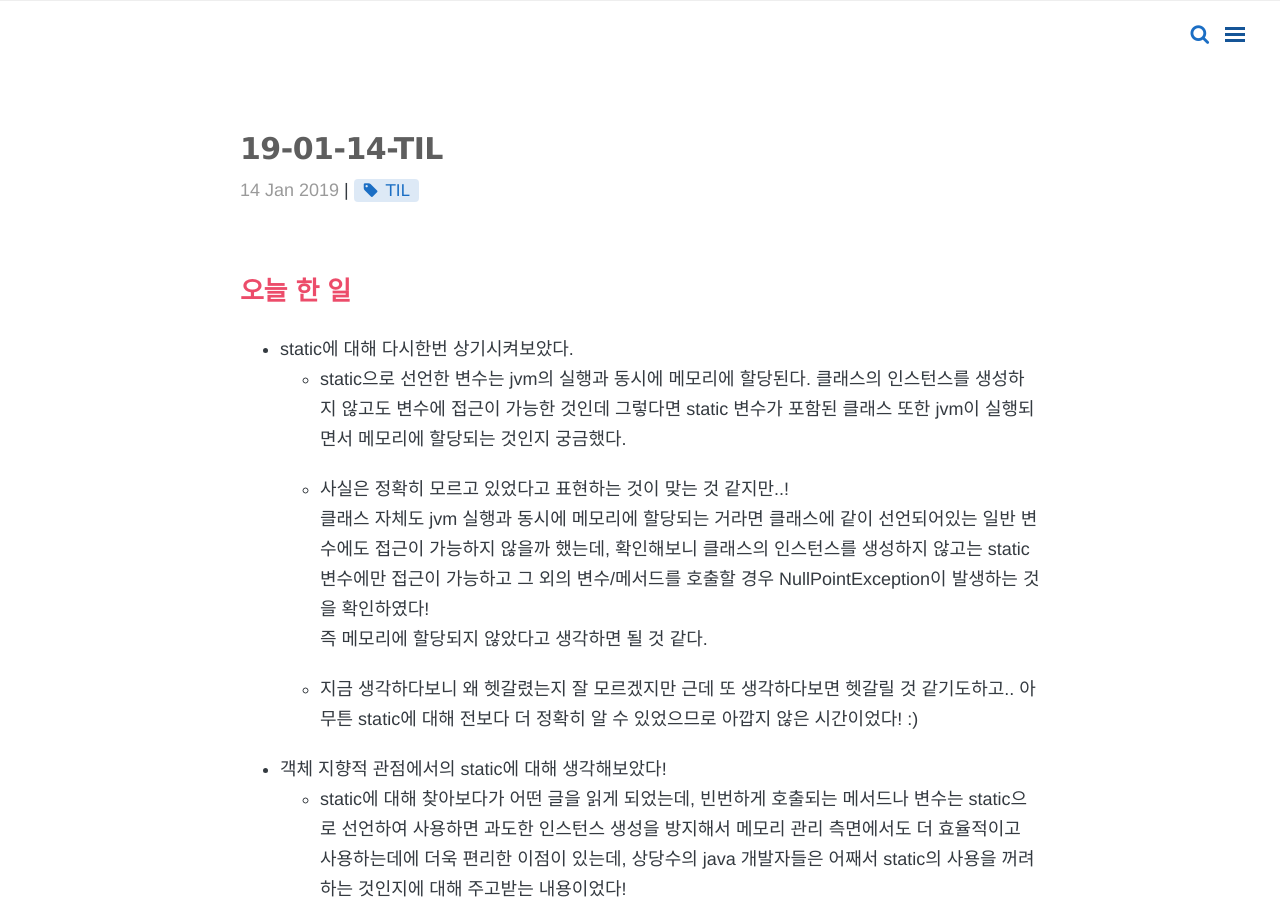
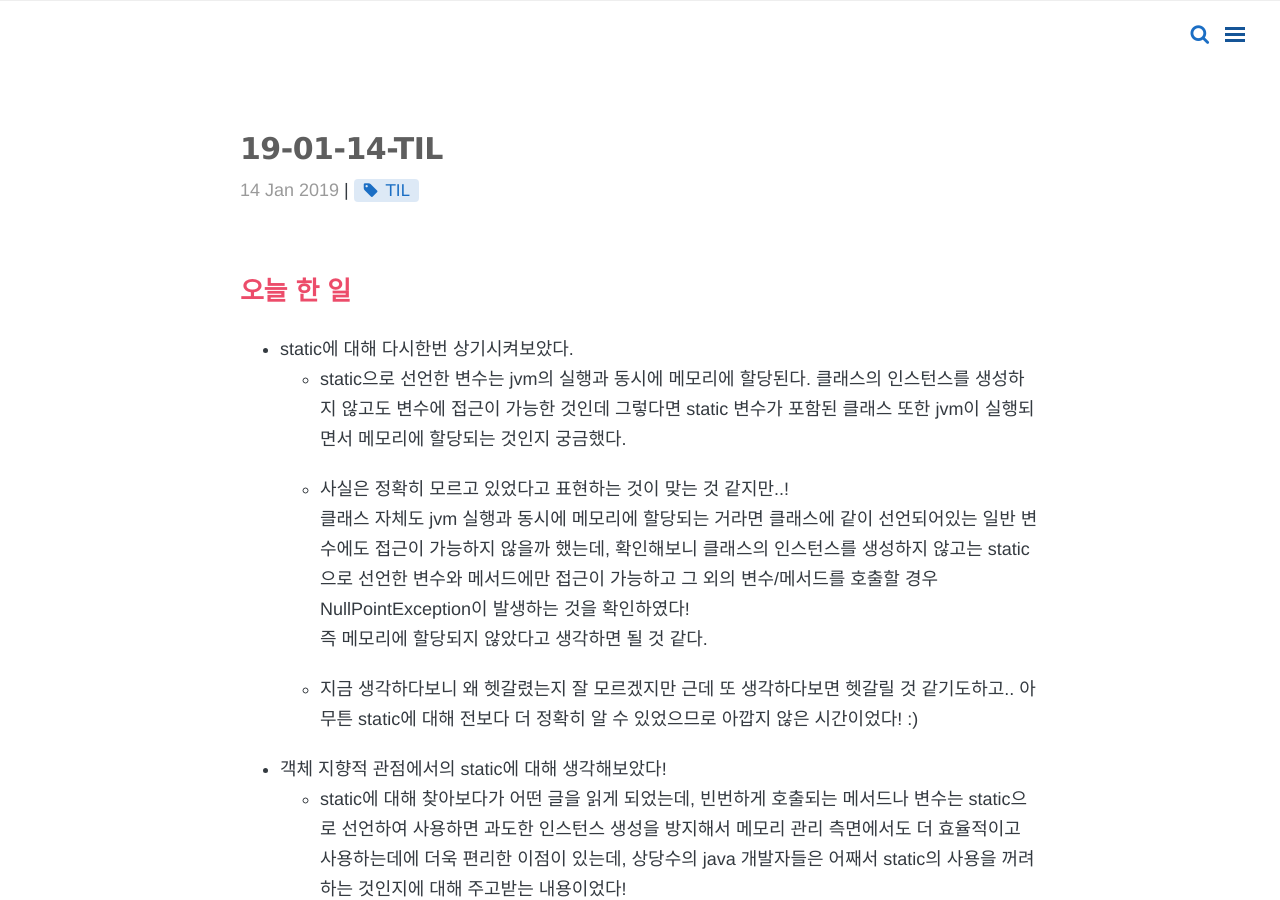
Before and after one commit to diniyo804/diniyo804.github.io, a Jekyll site: the page built from _posts/TIL (Today I Learned)/2019-01-14-TIL.md, in a window 1280 px wide and 900 px high. Built offline with Jekyll 4.4.1, drawn with Linux system fonts in a browser that asks for light colours; nearby versions of some CDN libraries; comment, search, counter and statistics services are not loaded.

Commit message:
update 2019-01-14-til

```diff
--- a/_posts/TIL (Today I Learned)/2019-01-14-TIL.md
+++ b/_posts/TIL (Today I Learned)/2019-01-14-TIL.md
@@ -16,7 +16,7 @@ comments: true
     - 사실은 정확히 모르고 있었다고 표현하는 것이 맞는 것 같지만..!
     클래스 자체도 jvm 실행과 동시에 메모리에 할당되는 거라면
     클래스에 같이 선언되어있는 일반 변수에도 접근이 가능하지 않을까 했는데,
-    확인해보니 클래스의 인스턴스를 생성하지 않고는 static 변수에만 접근이 가능하고
+    확인해보니 클래스의 인스턴스를 생성하지 않고는 static으로 선언한 변수와 메서드에만 접근이 가능하고
     그 외의 변수/메서드를 호출할 경우 NullPointException이 발생하는 것을 확인하였다!
     즉 메모리에 할당되지 않았다고 생각하면 될 것 같다.
 
```
